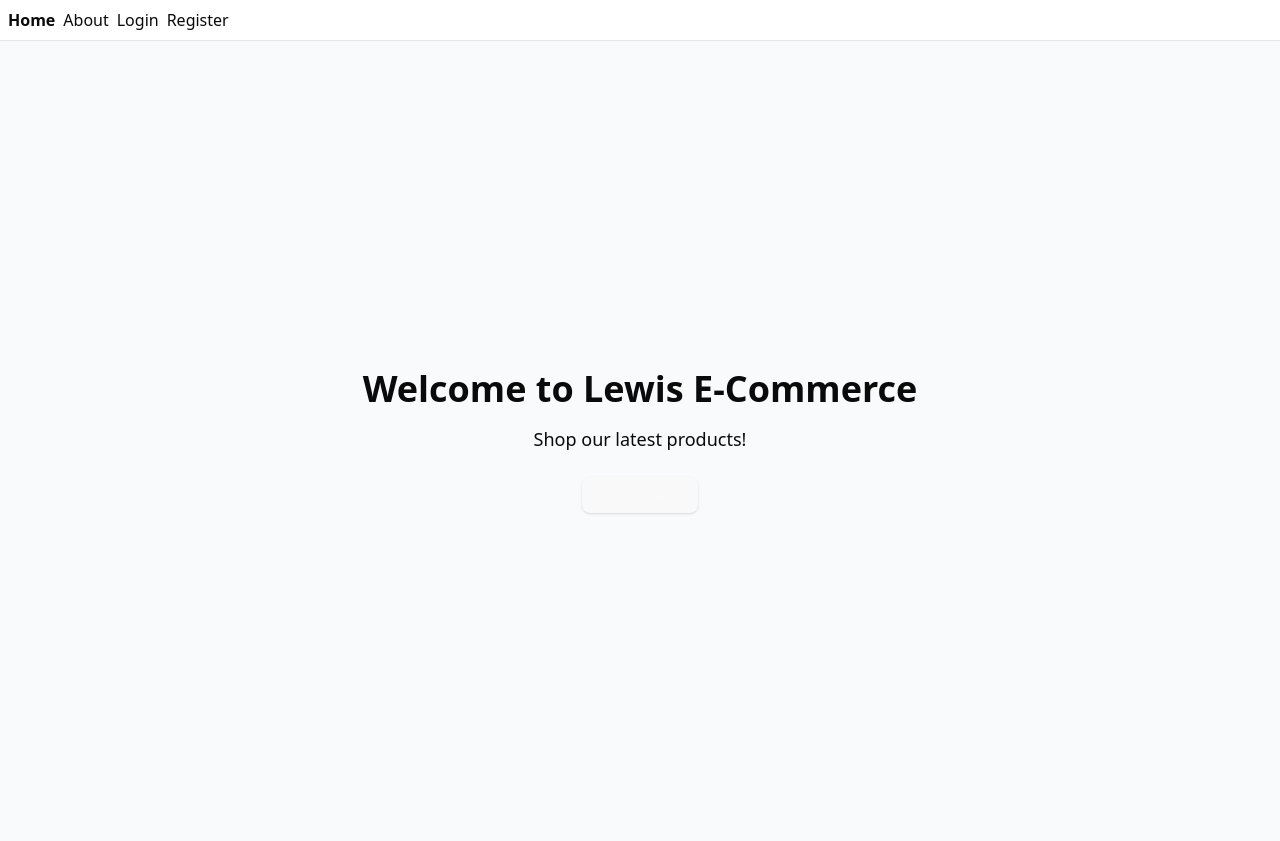
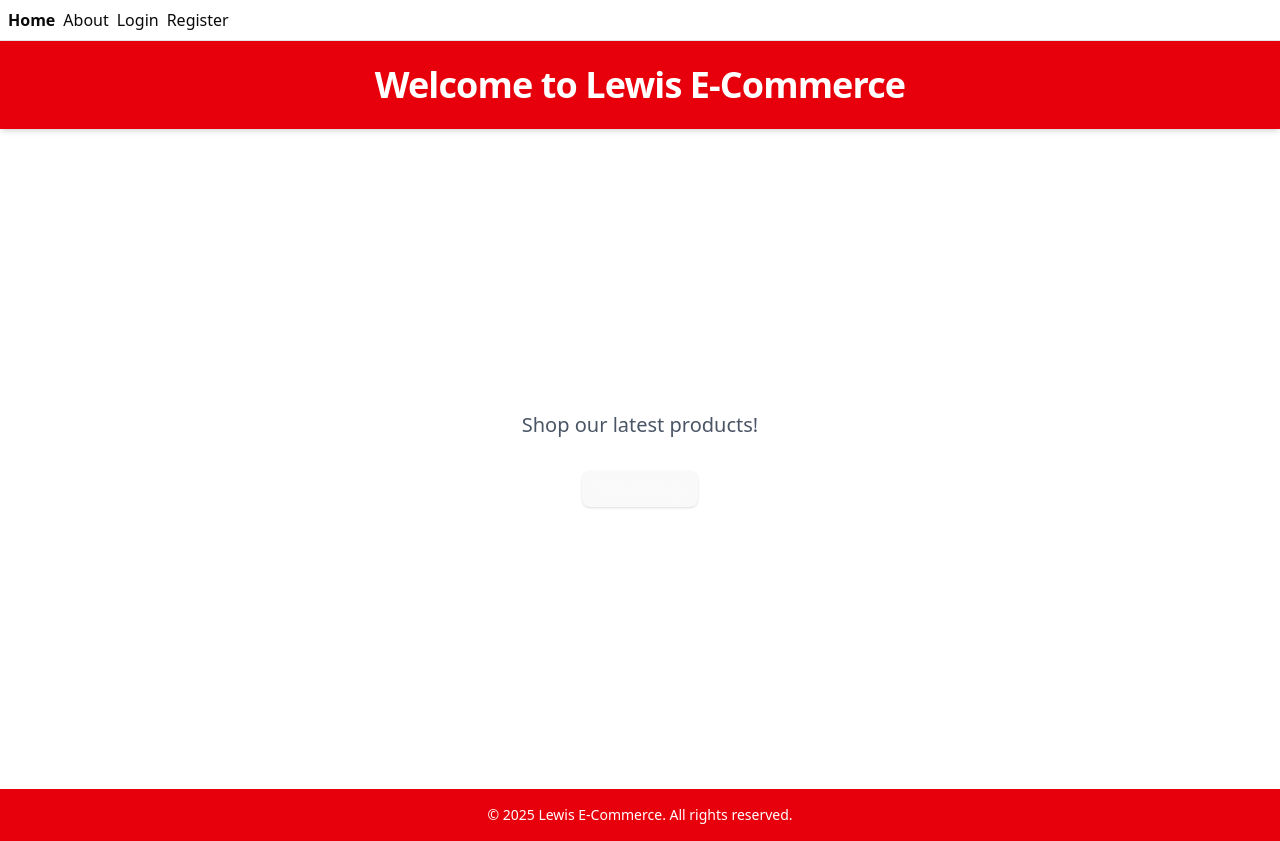
Before and after one commit to EightonLeePaulse12/LewisSystem, a React (Vite) app in the folder LewisStores/: page / in a window 1280 px wide. Built offline with nearby package versions, Linux system fonts and the light colour scheme.

Commit message:
Slight changes to home page

```diff
--- a/LewisStores/src/routes/index.jsx
+++ b/LewisStores/src/routes/index.jsx
@@ -9,12 +9,35 @@ export const Route = createFileRoute("/")({
 
 function Index() {
   return (
-    <div className="flex flex-col items-center justify-center min-h-screen bg-gray-50">
-      <h1 className="mb-4 text-4xl font-bold">Welcome to Lewis E-Commerce</h1>
-      <p className="mb-6 text-lg">Shop our latest products!</p>
-      <Link to="/catalog">
-        <Button>View Catalog</Button>
-      </Link>
+    <div className="min-h-screen bg-white text-gray-800 flex flex-col">
+      <header className="bg-red-600 text-white py-6 shadow-md">
+        <div className="container mx-auto px-4">
+          <h1 className="text-4xl font-extrabold tracking-tight text-center">Welcome to Lewis E-Commerce</h1>
+        </div>
+      </header>
+      <main className="flex-grow flex items-center justify-center">
+        <div className="text-center px-4">
+          <p className="mb-8 text-xl font-medium text-gray-600">Shop our latest products!</p>
+          <Link to="/catalog">
+            <Button>View Catalog</Button>
+          </Link>
+        </div>
+      </main>
+      <footer className="bg-red-600 text-white py-4 text-center text-sm">
+        <div className="container mx-auto px-4">
+          &copy; 2025 Lewis E-Commerce. All rights reserved.
+        </div>
+      </footer>
     </div>
   );
 }
+
+//     <div className="flex flex-col items-center justify-center min-h-screen bg-white text-gray-800">
+//       <h1 className="mb-4 text-5xl font-extrabold text-red-600 tracking-tight">Welcome to Lewis E-Commerce</h1>
+//       <p className="mb-8 text-xl font-medium text-gray-600">Shop our latest products!</p>
+//       {/* <Link to="/catalog">
+//         <Button>View Catalog</Button>
+//       </Link> */}
+//     </div>
+//   );
+// }
```
Also changed, not shown: 1 other file (tests, documents, lock files or other folders).
